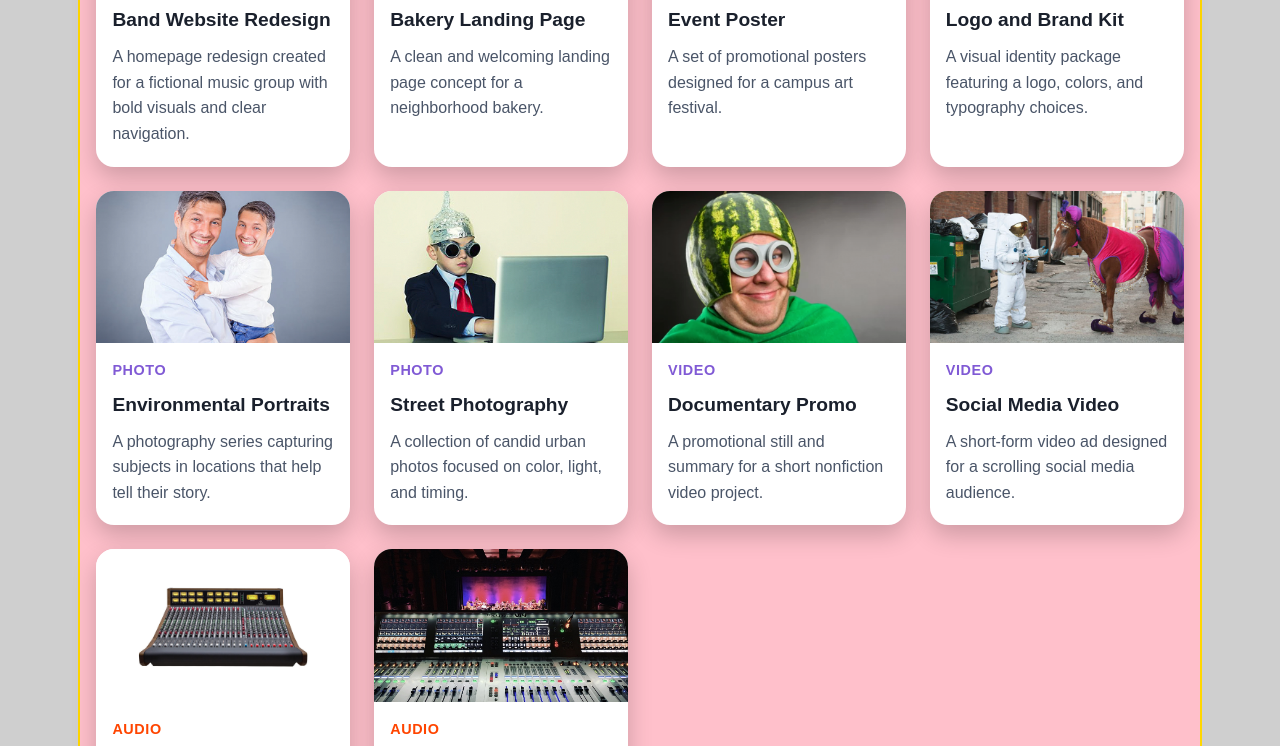
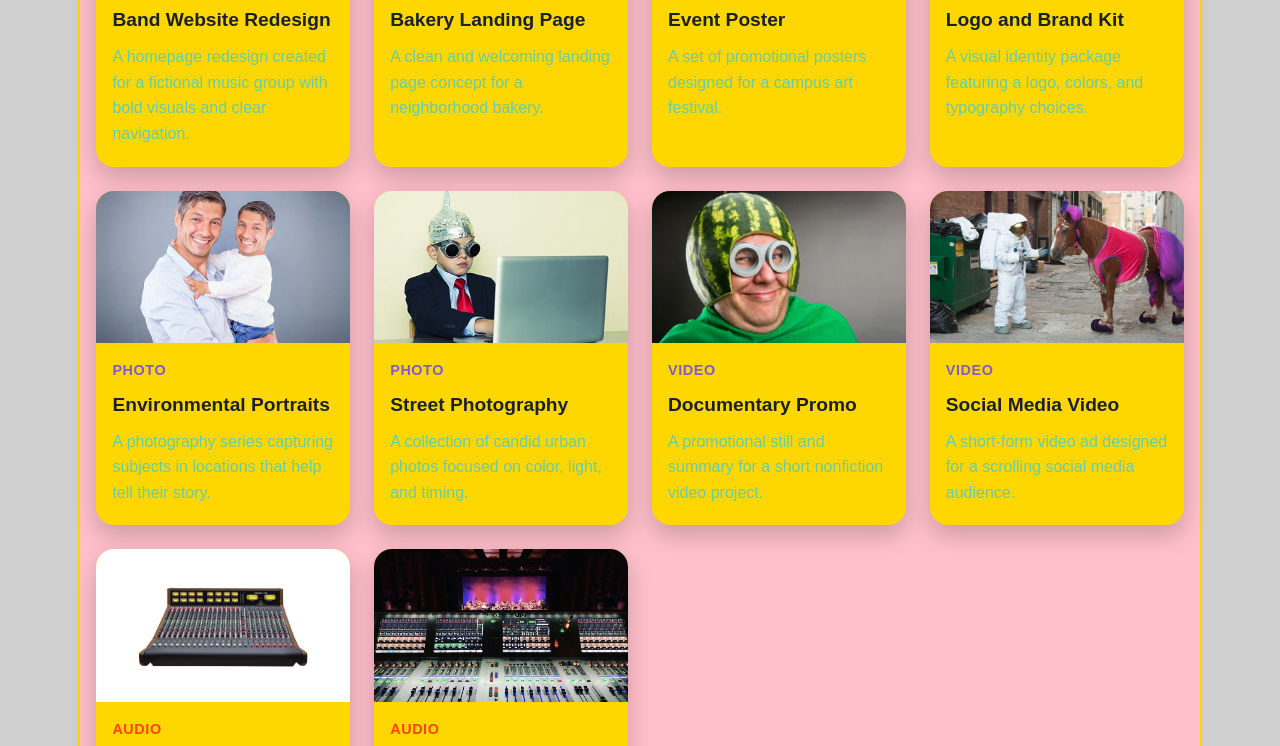
Before and after one commit to StrasserW23/StrasserWill-CE13-jQ-Filter-Cards, a plain HTML site: page index.html in a window 1280 px wide. Shown: the part 463-1209 px from the top of the page. Drawn offline with Linux system fonts and the light colour scheme.

Commit message:
update 3

```diff
--- a/filter-cards.css
+++ b/filter-cards.css
@@ -20,7 +20,7 @@
 }
 
 .filter-btn:hover {
-  background-color: orangered;
+  background-color: red;
   transform: translateY(-2px);
 }
 
@@ -43,7 +43,7 @@
 }
 
 .card {
-  background-color: #ffffff;
+  background-color: gold;
   border-radius: 18px;
   overflow: hidden;
   box-shadow: 0 10px 25px rgba(0, 0, 0, 0.2);
@@ -87,7 +87,7 @@
 
 .card p:last-child {
   margin-bottom: 0;
-  color: #4a5568;
+  color: mediumaquamarine;
 }
 
 /* ------------------------------
```
